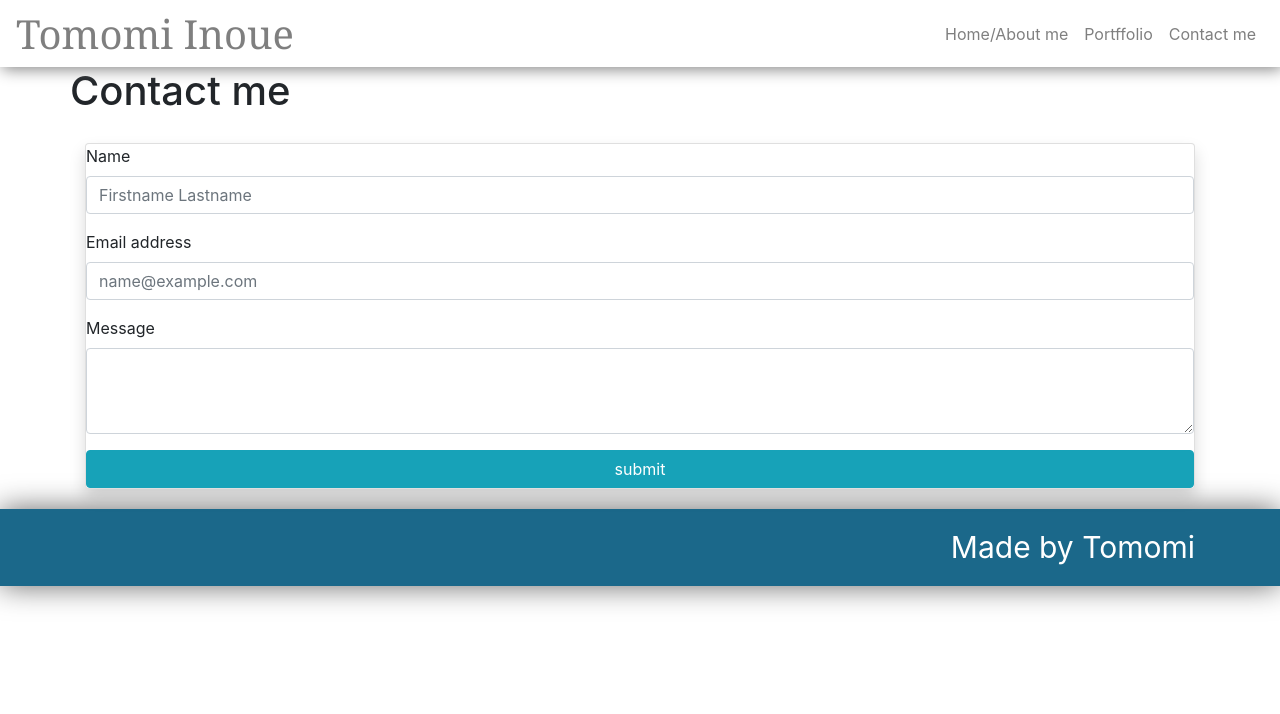
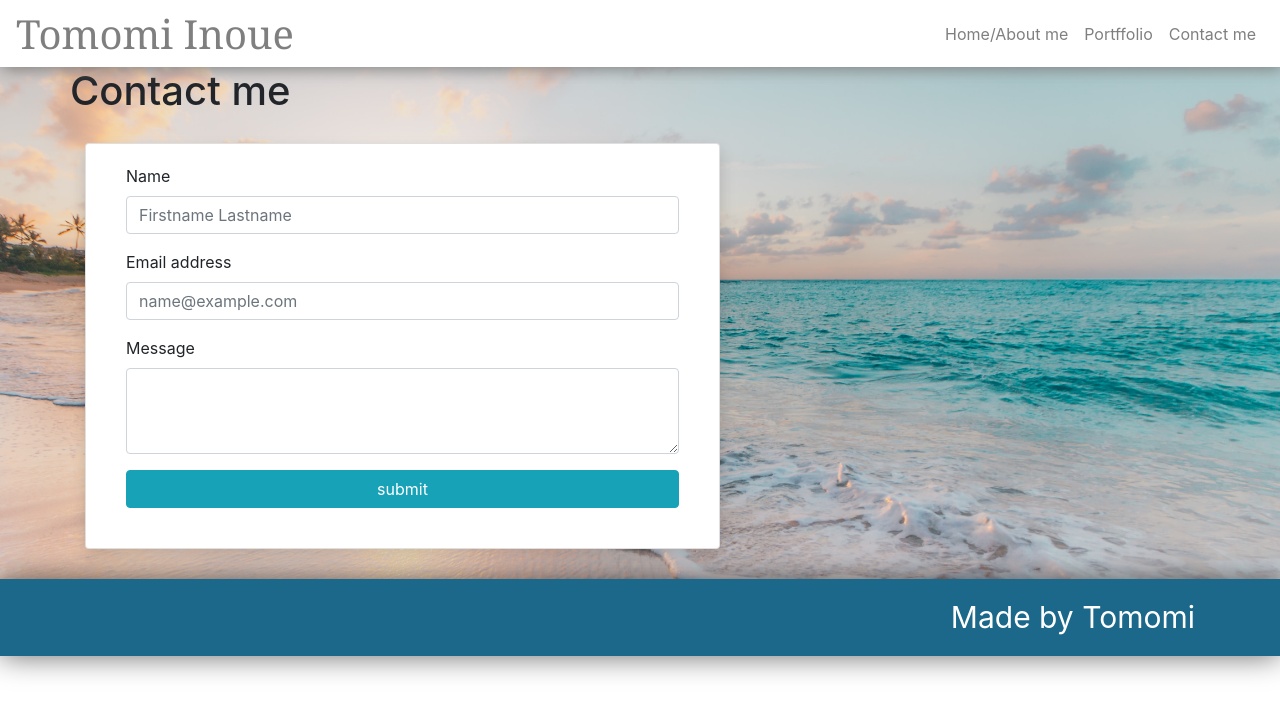
Before and after one commit to Chib1co/Homework_Week2_, a React (Create React App) app in the folder portfolio/: page /Contactme in a window 1280 px wide. Shown: the top 714 px of the page. Built offline with nearby package versions, Linux system fonts and the light colour scheme.

Commit message:
adding form and heto component for contact page

```diff
--- a/portfolio/src/components/Biography/index.js
+++ b/portfolio/src/components/Biography/index.js
@@ -1,6 +1,6 @@
 import React from "react";
 import"./style.css";
-import Container from 'react-bootstrap/Container';
+// import Container from 'react-bootstrap/Container';
 import Row from 'react-bootstrap/Row';
 import Col from 'react-bootstrap/Col'
 
--- /dev/null
+++ b/portfolio/src/components/Form/index.js
@@ -0,0 +1,33 @@
+import React from "react";
+import Row from 'react-bootstrap/Row';
+import Col from 'react-bootstrap/Col'
+import "./style.css"
+
+export default function Form(props){
+return(
+    <Row>
+                    <Col lg="7" className="form">
+                        <div className="card shadow contact-me-card">
+                            <form>
+                                <div className="form-group">
+                                    <label for="exampleFormControlInput1">Name</label>
+                                    <input type="name" className="form-control" id="exampleFormControlInput1" placeholder="Firstname Lastname" />
+    </div>
+                                    <div className="form-group">
+                                        <label for="exampleFormControlInput2">Email address</label>
+                                        <input type="email" className="form-control" id="exampleFormControlInput2" placeholder="name@example.com" />
+    </div>
+                                        <div className="form-group">
+                                            <label for="exampleFormControlTextarea1">Message</label>
+                                            <textarea className="form-control" id="exampleFormControlTextarea1" rows="3"></textarea>
+                                        </div>
+  </form>
+
+
+                                    <button type="button" className="btn btn-info">submit</button>
+                                </div>
+
+</Col>
+                        </Row>
+)
+}
--- /dev/null
+++ b/portfolio/src/components/Form/style.css
@@ -0,0 +1,15 @@
+
+.contact-me-card{
+    padding: 20px 40px;
+    background-color: rgba(230, 230, 230, 0.7);
+    margin-bottom: 30px;
+    border: none;
+}
+
+
+.btn-info {
+    color: #fff;
+    background-color: #525a61;
+    border-color: #FFEEEE;
+    margin-bottom: 20px;
+}
--- /dev/null
+++ b/portfolio/src/components/Hero/index.js
@@ -0,0 +1,10 @@
+import React from 'react'
+import "./style.css";
+
+export default function Hero(props){
+        return (
+            <div className="display bg-hero" style={{ backgroundImage: `url(${props.backgroundImage})` }}>
+               {props.children}
+                </div>
+        )
+    }
--- /dev/null
+++ b/portfolio/src/components/Hero/style.css
@@ -0,0 +1,10 @@
+.bg-hero{
+    width: 100vw;
+    background-repeat: no-repeat;
+    background-position: center;
+    background-size: cover;
+    /* margin-top: 20px; */
+    /* margin-bottom: 20px; */
+    margin-left: 0;
+    margin-right: 0;
+}
--- a/portfolio/src/pages/Contactme.js
+++ b/portfolio/src/pages/Contactme.js
@@ -2,45 +2,26 @@ import React from "react";
 import Container from "../components/Container";
 import Row from "../components/Row";
 import Col from "../components/Col";
+import Hero from "../components/Hero"
+import Form from "../components/Form"
 
 class Contactme extends React.Component {
     render() {
         return (
             // <!--contact form bootstrap-->
-        <div className="display bg-hero">
+            <Hero backgroundImage={"/images/sean-o-KMn4VEeEPR8-unsplash.jpg"}>
                 <Container>
                     <Row>
                         <h1>Contact me</h1>
                     </Row>
-                <Row>
-                    <Col csize="col-lg-7" className="form">
-                        <div className="card shadow contact-me-card">
-                            <form>
-                                <div className="form-group">
-                                    <label for="exampleFormControlInput1">Name</label>
-                                    <input type="name" className="form-control" id="exampleFormControlInput1" placeholder="Firstname Lastname" />
-    </div>
-                                    <div className="form-group">
-                                        <label for="exampleFormControlInput2">Email address</label>
-                                        <input type="email" className="form-control" id="exampleFormControlInput2" placeholder="name@example.com" />
-    </div>
-                                        <div className="form-group">
-                                            <label for="exampleFormControlTextarea1">Message</label>
-                                            <textarea className="form-control" id="exampleFormControlTextarea1" rows="3"></textarea>
-                                        </div>
-  </form>
+                    <Form />
+                </Container>
+            </Hero>
 
 
-                                    <button type="button" className="btn btn-info">submit</button>
-                                </div>
 
-</Col>
-                        </Row>
-                    </Container>
-                </div>
-
-
- )};
+        )
+    };
 }
 
 
```
Also changed, not shown: portfolio/public/images/sean-o-KMn4VEeEPR8-unsplash.jpg (added). Lines whose indentation alone changed are shown as unchanged.
